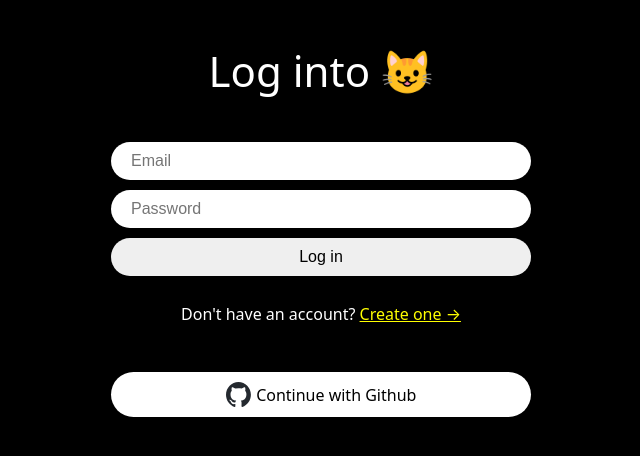
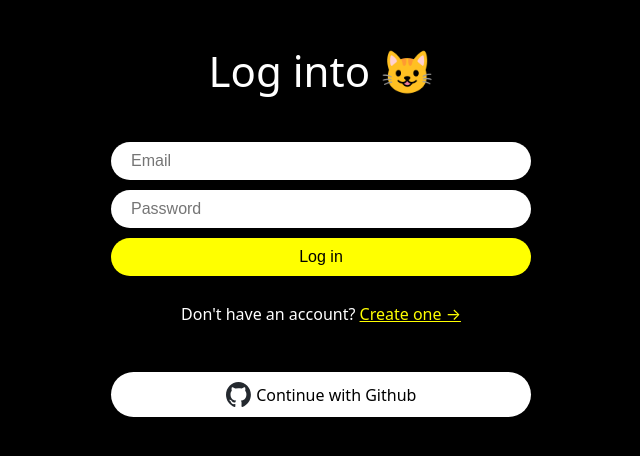
Before and after one commit to Habyeok/twitter, a React (Vite) app: page /login in a window 1280 px wide. Shown: the top 456 px of the page, without its empty margins (319-959 px from the left). Built offline with nearby package versions, Linux system fonts and the light colour scheme; the HTML template or start-up script is replaced by a standard one.

Commit message:
feat. adjust

```diff
--- a/src/components/auth-components.ts
+++ b/src/components/auth-components.ts
@@ -29,6 +29,7 @@ export const Input = styled.input`
   width: 100%;
   font-size: 16px;
   &[type="submit"]{
+    background-color: yellow;
     cursor: pointer;
     &:hover {
       opacity: 0.8;
--- a/src/components/protected-route.tsx
+++ b/src/components/protected-route.tsx
@@ -7,7 +7,6 @@ export default function ProtectedRoute({
   children: React.ReactNode;
 }) {
   const user = auth.currentUser;
-  console.log(user);
   if (user === null) {
     return <Navigate to="/login" />
   }
```
Also changed, not shown: src/routes/login.tsx (line endings or trailing spaces).
